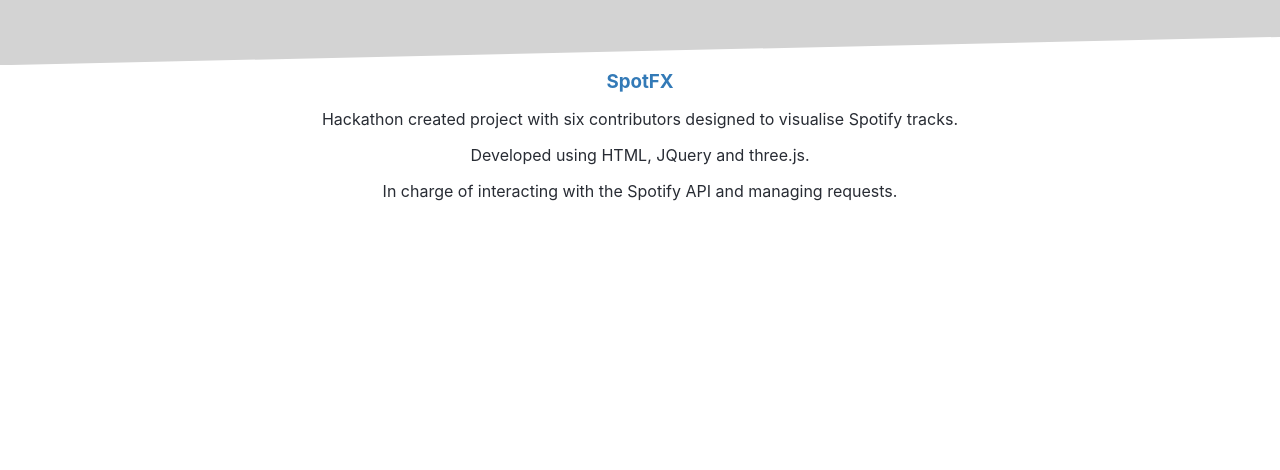
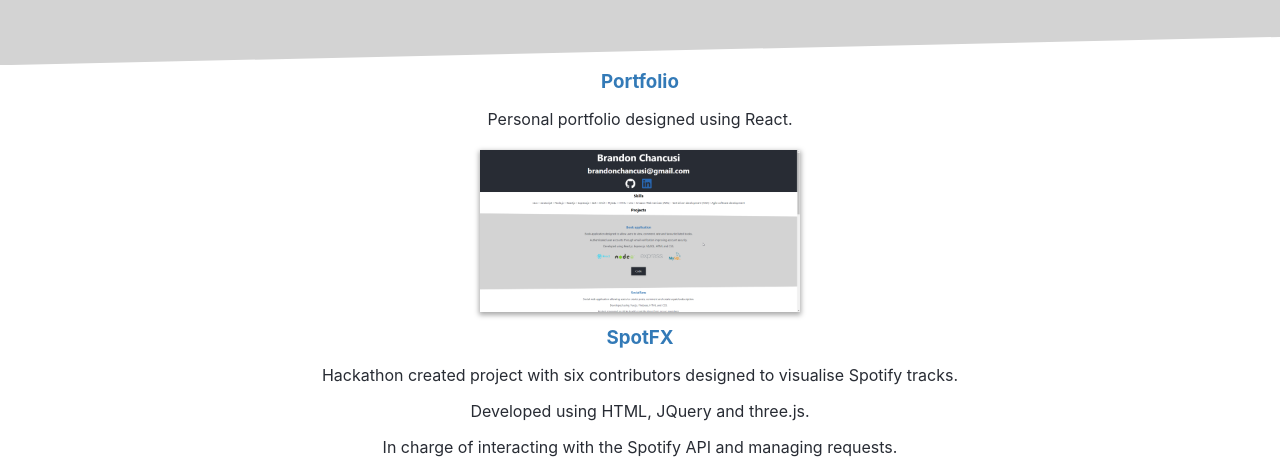
Before and after one commit to BChancusi/portfolio, a React (Create React App) app: page / in a window 1280 px wide. Shown: the part 1589-2059 px from the top of the page. Before the commit the page ends 1806 px from the top, so only its background shows below. Built offline with nearby package versions, Linux system fonts and the light colour scheme.

Commit message:
Add new project - Portfolio

```diff
--- a/src/Project.js
+++ b/src/Project.js
@@ -66,6 +66,15 @@
                 </article>
 
                 <article>
+                    <h3>Portfolio</h3>
+                    <p>
+                        Personal portfolio designed using React.
+                    </p>
+                    <img className={"Project-image"} src={"project-images/portfolio.png"} alt="DBS Demo"/>
+
+                </article>
+
+                <article>
                     <h3>SpotFX</h3>
                     <p>
                         Hackathon created project with six contributors designed to visualise Spotify tracks.
```
